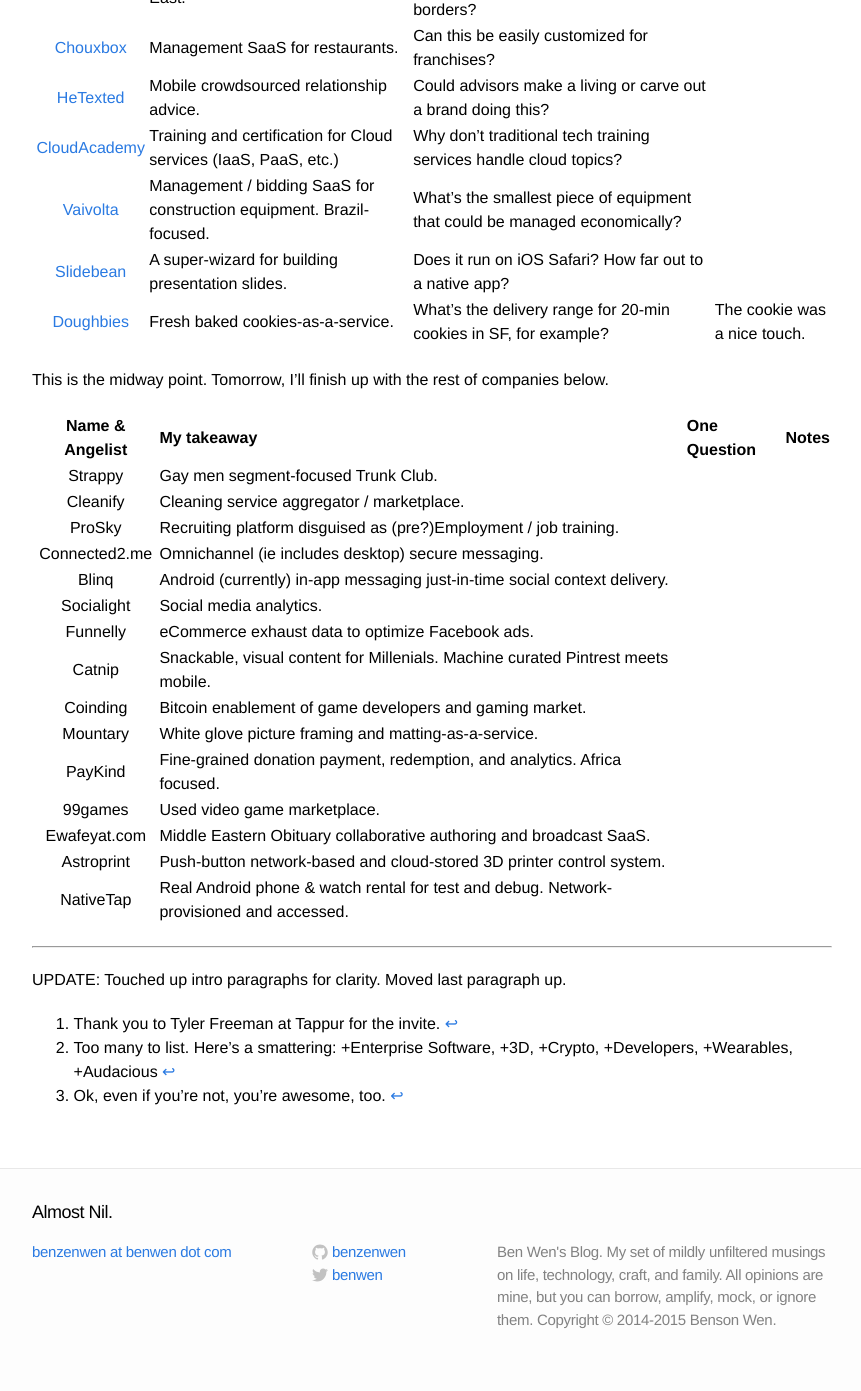
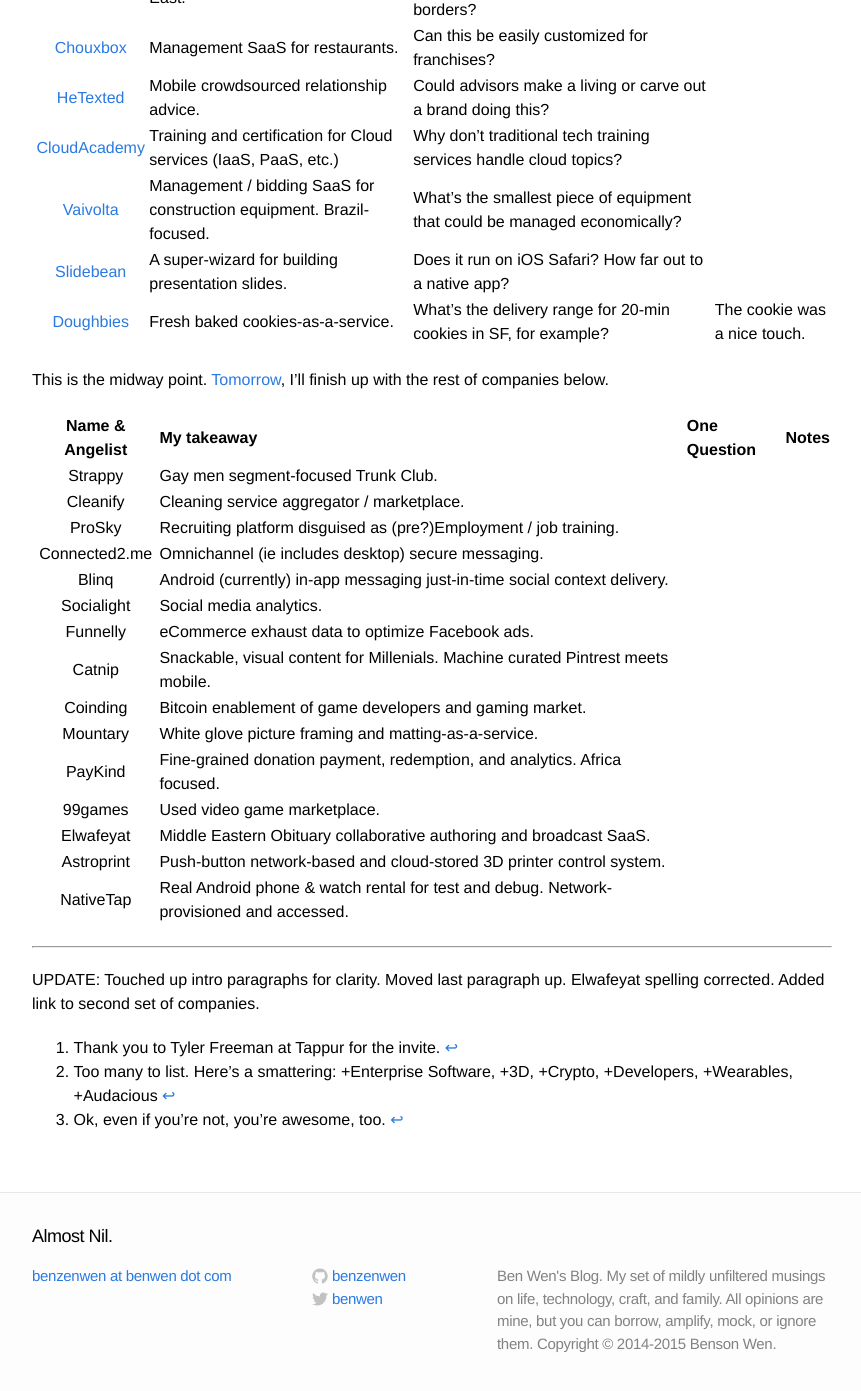
Before and after one commit to benzenwen/benzenwen.github.io, a Jekyll site: the page built from _posts/2015-02-04-500-Startups-Batch-11-One-Question.md, in a window 1280 px wide and 1400 px high, scrolled down 1385 px. Shown: the top 1391 px of the window, without its empty margins (208-1069 px from the left). Built offline with Jekyll 4.4.1, drawn with Linux system fonts in a browser that asks for light colours; comment, search, counter and statistics services are not loaded.

Commit message:
Post: Part 2 of 500 Startups. Slight edits to yesterdays.

```diff
--- a/_posts/2015-02-04-500-Startups-Batch-11-One-Question.md
+++ b/_posts/2015-02-04-500-Startups-Batch-11-One-Question.md
@@ -53,7 +53,7 @@
 | [Slidebean](https://angel.co/slidebean) | A super-wizard for building presentation slides. | Does it run on iOS Safari? How far out to a native app? ||
 | [Doughbies](https://angel.co/doughbies) | Fresh baked cookies-as-a-service. | What's the delivery range for 20-min cookies in SF, for example? | The cookie was a nice touch. |
 
-This is the midway point.  Tomorrow, I'll finish up with the rest of companies below.
+This is the midway point.  [Tomorrow](/opinion/business/2015/02/05/Part-2-500-Startups-Batch-11-One-Question/), I'll finish up with the rest of companies below.
 
 | Name & Angelist | My takeaway | One Question | Notes |
 |:------------:|:------------|:-------------|:------|
@@ -69,12 +69,13 @@
 | Mountary | White glove picture framing and matting-as-a-service. |||
 | PayKind | Fine-grained donation payment, redemption, and analytics. Africa focused. |||
 | 99games | Used video game marketplace. |||
-| Ewafeyat.com | Middle Eastern Obituary collaborative authoring and broadcast SaaS. |||
+| Elwafeyat | Middle Eastern Obituary collaborative authoring and broadcast SaaS. |||
 | Astroprint | Push-button network-based and cloud-stored 3D printer control system. |||
 | NativeTap | Real Android phone & watch rental for test and debug.  Network-provisioned and accessed.  |||
 
 ----
-UPDATE: Touched up intro paragraphs for clarity.  Moved last paragraph up.
+UPDATE: Touched up intro paragraphs for clarity.  Moved last paragraph
+up.  Elwafeyat spelling corrected.  Added link to second set of companies.
 
 [^Tyler]: Thank you to Tyler Freeman at Tappur for the invite.
 [^awesome]: Ok, even if you're not, you're awesome, too.
```
Also changed, not shown: _posts/2015-02-05-Part-2-500-Startups-Batch-11-One-Question.md (added, +49 -0 lines).
